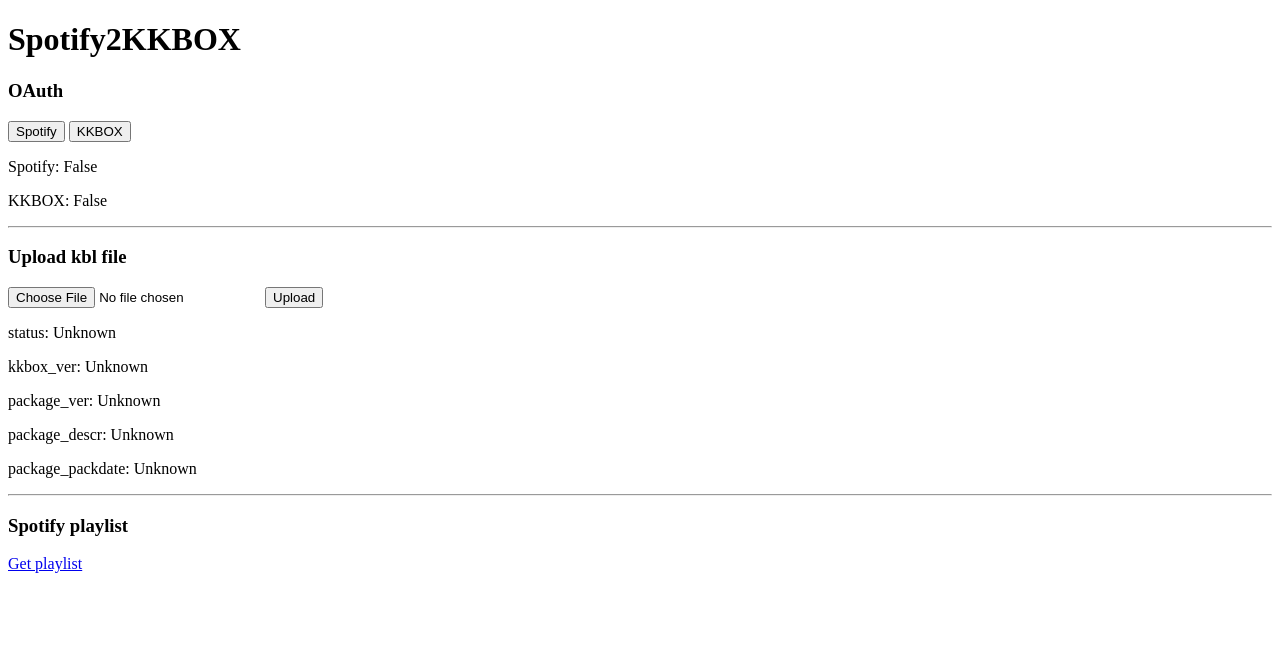
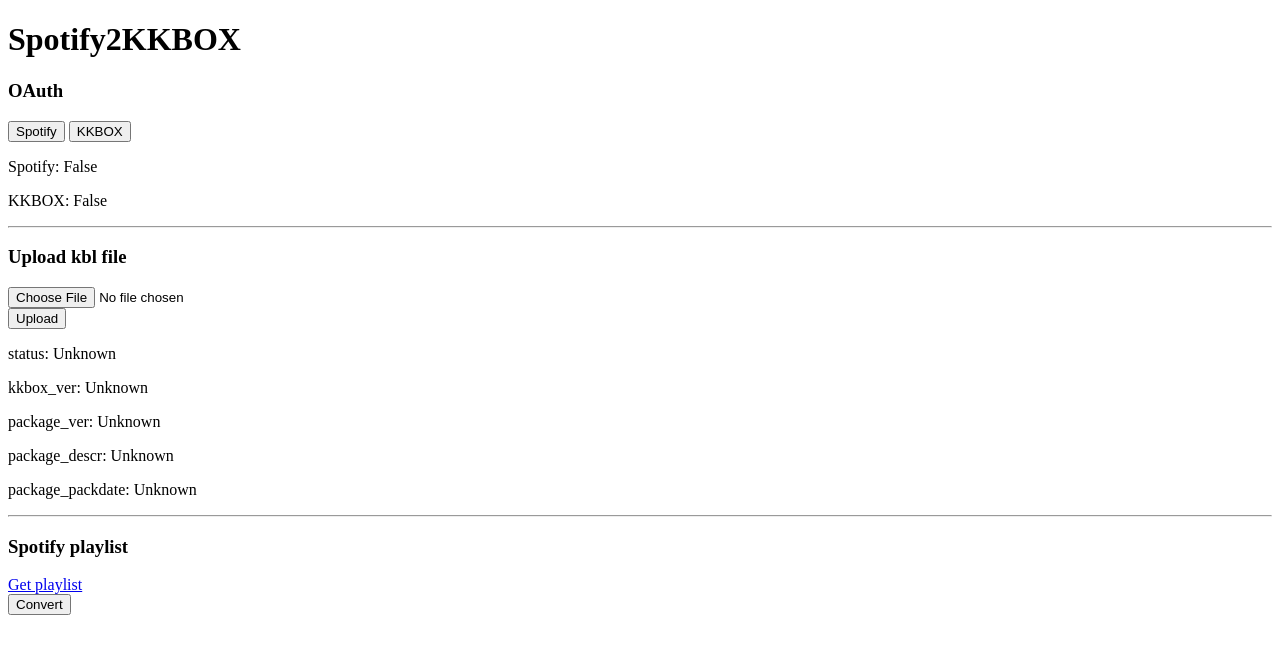
Before and after one commit to kaiiiz/Spotify2KKBOX, a Flask app: page / in a window 1280 px wide. Shown: the top 654 px of the page. Run offline with Flask 2, Linux system fonts and the light colour scheme; parts of the project's set-up code (start-up, migrations or seed data) failed here and were passed over; some libraries are stand-ins or nearby versions.

Commit message:
Handle convert button
* AJAX get form
* Seperate all_tracks_in(playlist) function
* Simplify upload_kbl function

```diff
--- a/app.py
+++ b/app.py
@@ -58,6 +58,23 @@
             return False
 
 
+def all_tracks_in(playlist_id):
+    url = 'https://api.spotify.com/v1/playlists/' + playlist_id + '/tracks'
+    headers = {'Authorization': 'Bearer ' + spotify.access_token}
+    tracks_raw = requests.get(url, headers=headers).json()
+    tracks = tracks_raw.get('items')
+    """
+    Spotify limits 100 songs in each query.
+    So if playlist contains more than 100 songs, it must be queried multiple times to get whole playlists.
+    """
+    while tracks_raw.get('next'):
+        tracks_raw = requests.get(
+            tracks_raw.get('next'), headers=headers).json()
+        tracks_next = tracks_raw.get('items')
+        tracks += tracks_next
+    return tracks
+
+
 # Web page
 @app.route('/')
 def index():
@@ -84,6 +101,12 @@
     )
 
 
+@app.route('/convert_playlist', methods=['POST'])
+def convert_playlist():
+    print(request.form)
+    return jsonify(a=None)
+
+
 @app.route('/upload_kbl', methods=['POST'])
 def upload_kbl():
     kbl = {
@@ -95,10 +118,8 @@
     file = request.files.get('file')
     if not file:
         kbl['status'] = "Upload failed! File doesn't exist"
-        return jsonify(kbl=kbl)
     elif not allowed_file(file.filename):
         kbl['status'] = "Upload failed! Unsupport file format"
-        return jsonify(kbl=kbl)
     else:
         xml = file.read().decode('utf-8')
         try:
@@ -122,7 +143,7 @@
             kbl['package_descr'] = package_descr or ''
             kbl['package_packdate'] = package_packdate or ''
             kbl['status'] = 'Success'
-            return jsonify(kbl=kbl)
+    return jsonify(kbl=kbl)
 
 
 @app.route('/login', methods=['POST'])
@@ -147,19 +168,7 @@
 @app.route('/get/spotify/playlist/track')
 def get_spotify_playlist_track():
     playlist_id = request.args.get('playlist_id', '', type=str)
-    url = 'https://api.spotify.com/v1/playlists/' + playlist_id + '/tracks'
-    headers = {'Authorization': 'Bearer ' + spotify.access_token}
-    tracks_raw = requests.get(url, headers=headers).json()
-    tracks = tracks_raw.get('items')
-    """
-    Spotify limits 100 songs in each query.
-    So if playlist contains more than 100 songs, it must be queried multiple times to get whole playlists.
-    """
-    while tracks_raw.get('next'):
-        tracks_raw = requests.get(
-            tracks_raw.get('next'), headers=headers).json()
-        tracks_next = tracks_raw.get('items')
-        tracks += tracks_next
+    tracks = all_tracks_in(playlist_id)
     return jsonify(tracks=tracks)
 
 
--- a/static/spotify.js
+++ b/static/spotify.js
@@ -1,3 +1,24 @@
+/*
+ * Function of press the 'Convert' button
+ * This function bind button to an JQuery AJAX function
+ * After click the button, AJAX will post /convert_playlist
+ */
+$(function () {
+    $('#convert_btn').click(function() {
+        var form_data = new FormData($('#convert_playlist')[0]);
+        $.ajax({
+            type: 'POST',
+            url: '/convert_playlist',
+            data: form_data,
+            contentType: false,
+            cache: false,
+            processData: false,
+            success: function (data) {
+                console.log('aaa')
+            },
+        });
+    });
+});
 /*
  * Function of press the 'Get playlist' button
  * This function bind button to an JQuery AJAX function
@@ -22,11 +43,13 @@
                          * <br>
                          * <div id="sp_playlist_track_detail_{{ playlist_id }}"></div>
                          */
-                        html += "<input type='checkbox' name='sp_playlist' value='" + element.id + "'>" + element.name;
+                        html += "<div>"
+                        html += "<input type='checkbox' name='" + element.name + "' value='" + element.id + "'>" + element.name;
                         html += "<a name='sp_playlist_detail_btn' href=# id='" + element.id + "'>Detail</a></br>";
                         html += "<div id='sp_playlist_track_detail_" + element.id + "'></div>";
+                        html += "</div>"
                     }
-                    $("#sp_playlist").html(html)
+                    $("#convert_playlist").html(html)
                     bindIDToButton();
                 } // return function
             );
--- a/templates/index.html
+++ b/templates/index.html
@@ -20,8 +20,8 @@
         <h3>Upload kbl file</h3>
         <form id="upload_kbl" enctype="multipart/form-data" method="POST">
             <input name="file" type="file">
-            <button id="upload_kbl_btn" type="button">Upload</button>
         </form>
+        <button id="upload_kbl_btn" type="button">Upload</button>
         <p>status: <span id="kbl_status">{{ kbl_status }}</span></p>
         <p>kkbox_ver: <span id="kbl_kkbox_ver">{{ kbl_kkbox_ver }}</span></p>
         <p>package_ver: <span id="kbl_package_ver">{{ kbl_package_ver }}</span></p>
@@ -30,8 +30,9 @@
         <hr>
         <h3>Spotify playlist</h3>
         <a href=# id='get_sp_playlist'>Get playlist</a>
-        <form id='sp_playlist'>
+        <form id="convert_playlist" method="POST">
         </form>
+        <button id="convert_btn" type="button">Convert</button>
     </body>
 
 </html>
```
